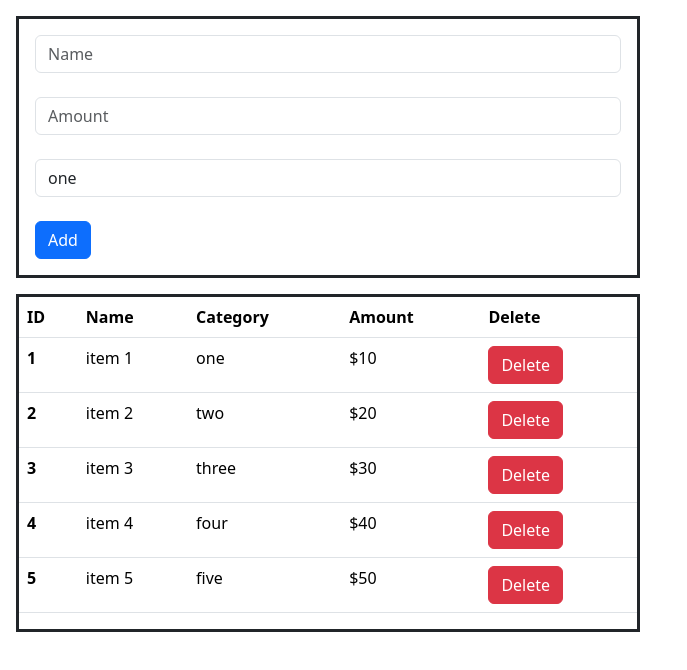
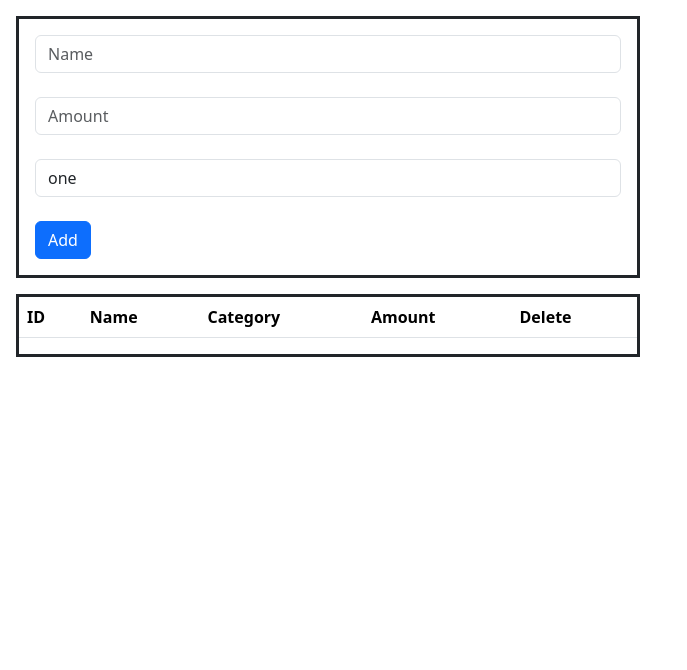
Before and after one commit to pall-pandiyan/react_training, a React (Vite) app in the folder grocery_list/: page / in a window 1280 px wide. Shown: the top 670 px of the page, without its empty margins (0-687 px from the left). Built offline with nearby package versions, Linux system fonts and the light colour scheme.

Commit message:
somewhat working grocery list page

```diff
--- a/grocery_list/src/components/GroceryTable.tsx
+++ b/grocery_list/src/components/GroceryTable.tsx
@@ -1,6 +1,15 @@
-import items from "../data/items";
+interface ItemData {
+  id: number;
+  name: string;
+  amount: number;
+  category: string;
+}
 
-function GroceryTable() {
+interface Props {
+  items: Array<ItemData>;
+}
+
+function GroceryTable({ items }: Props) {
   return (
     <>
       <table className="table">
@@ -14,7 +23,7 @@ function GroceryTable() {
           </tr>
         </thead>
         <tbody>
-          {items.map((item) => (
+          {items.map((item: ItemData) => (
             <tr key={item.id}>
               <th scope="row">{item.id}</th>
               <td>{item.name}</td>
--- a/grocery_list/src/pages/Grocery.tsx
+++ b/grocery_list/src/pages/Grocery.tsx
@@ -1,16 +1,31 @@
 import GroceryTable from "../components/GroceryTable";
 import GroceryAddForm from "../components/GroceryAddForm";
+import { useState } from "react";
+
+interface ItemData {
+  id: number;
+  name: string;
+  amount: number;
+  category: string;
+}
 
 function Grocery() {
+  const [groceries, setGroceries] = useState<Array<ItemData>>([]);
+  // const [selectedGroceries, setSelectedGroceries] = useState([]);
+
+  // setSelectedGroceries()
   return (
     <>
       <div className="m-3">
         <div className="mb-3 w-50 p-3" style={{ border: "solid" }}>
-          <GroceryAddForm onAdd={(data) => console.log(data)} />
+          <GroceryAddForm
+            items={groceries}
+            onAdd={(item) => setGroceries([...groceries, item])}
+          />
         </div>
 
         <div className="mb-3 w-50" style={{ border: "solid" }}>
-          <GroceryTable />
+          <GroceryTable items={groceries} />
         </div>
       </div>
     </>
```
Also changed, not shown: grocery_list/src/components/GroceryAddForm.tsx (+4 -4 lines).
